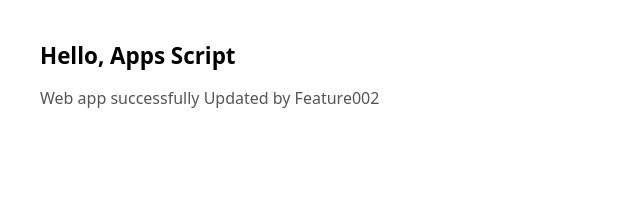
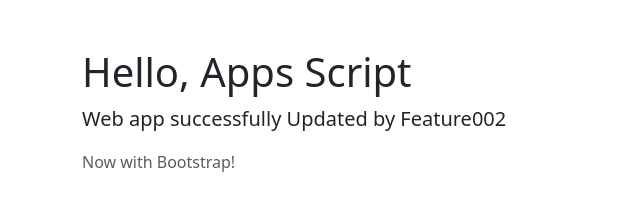
Before and after one commit to rocktremblay/testCodex, a website: page src/index.html in a window 1280 px wide. Shown: the whole page, without its empty margins (0-640 px from the left). Drawn offline with nearby package versions, Linux system fonts and the light colour scheme.

Commit message:
feat(web): add bootstrap to index.html
- Adds Bootstrap CSS and JS via CDN.

- Updates the layout with a Bootstrap container and basic styling.

```diff
--- a/src/index.html
+++ b/src/index.html
@@ -3,15 +3,16 @@
   <head>
     <base target="_top" />
     <meta charset="utf-8" />
+    <meta name="viewport" content="width=device-width, initial-scale=1">
     <title>Hello Apps Script</title>
-    <style>
-      body { font-family: system-ui, sans-serif; padding: 2rem; }
-      h1 { margin: 0 0 0.5rem 0; font-size: 1.4rem; }
-      .muted { color: #555; }
-    </style>
+    <link href="https://cdn.jsdelivr.net/npm/bootstrap@5.3.3/dist/css/bootstrap.min.css" rel="stylesheet" integrity="sha384-QWTKZyjpPEjISv5WaRU9OFeRpok6YctnYmDr5pNlyT2bRjXh0JMhjY6hW+ALEwIH" crossorigin="anonymous">
   </head>
   <body>
-    <h1>Hello, Apps Script</h1>
-    <p class="muted">Web app successfully Updated by Feature002</p>
+    <div class="container">
+      <h1 class="mt-5">Hello, Apps Script</h1>
+      <p class="lead">Web app successfully Updated by Feature002</p>
+      <p class="text-muted">Now with Bootstrap!</p>
+    </div>
+    <script src="https://cdn.jsdelivr.net/npm/bootstrap@5.3.3/dist/js/bootstrap.bundle.min.js" integrity="sha384-YvpcrYf0tY3lHB60NNkmXc5s9fDVZLESaAA55NDzOxhy9GkcIdslK1eN7N6jIeHz" crossorigin="anonymous"></script>
   </body>
-  </html>
+</html>
```
